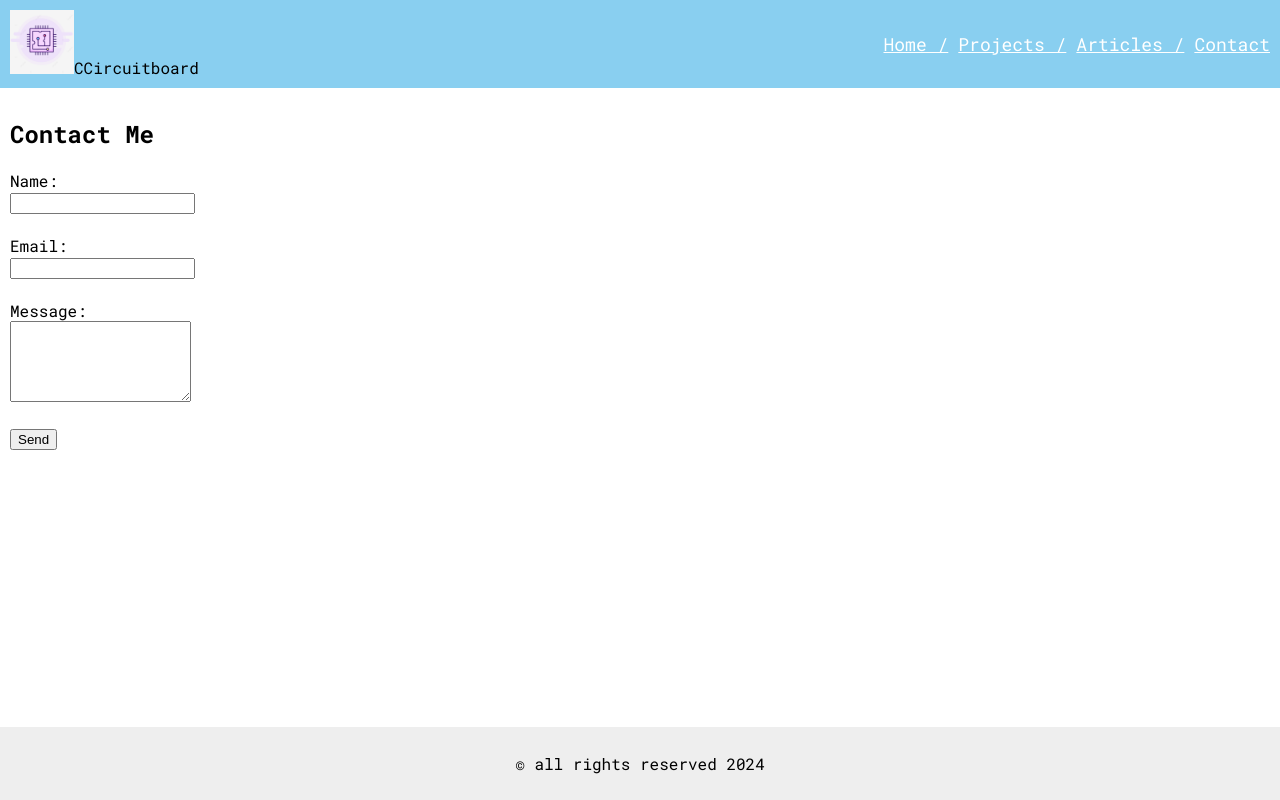
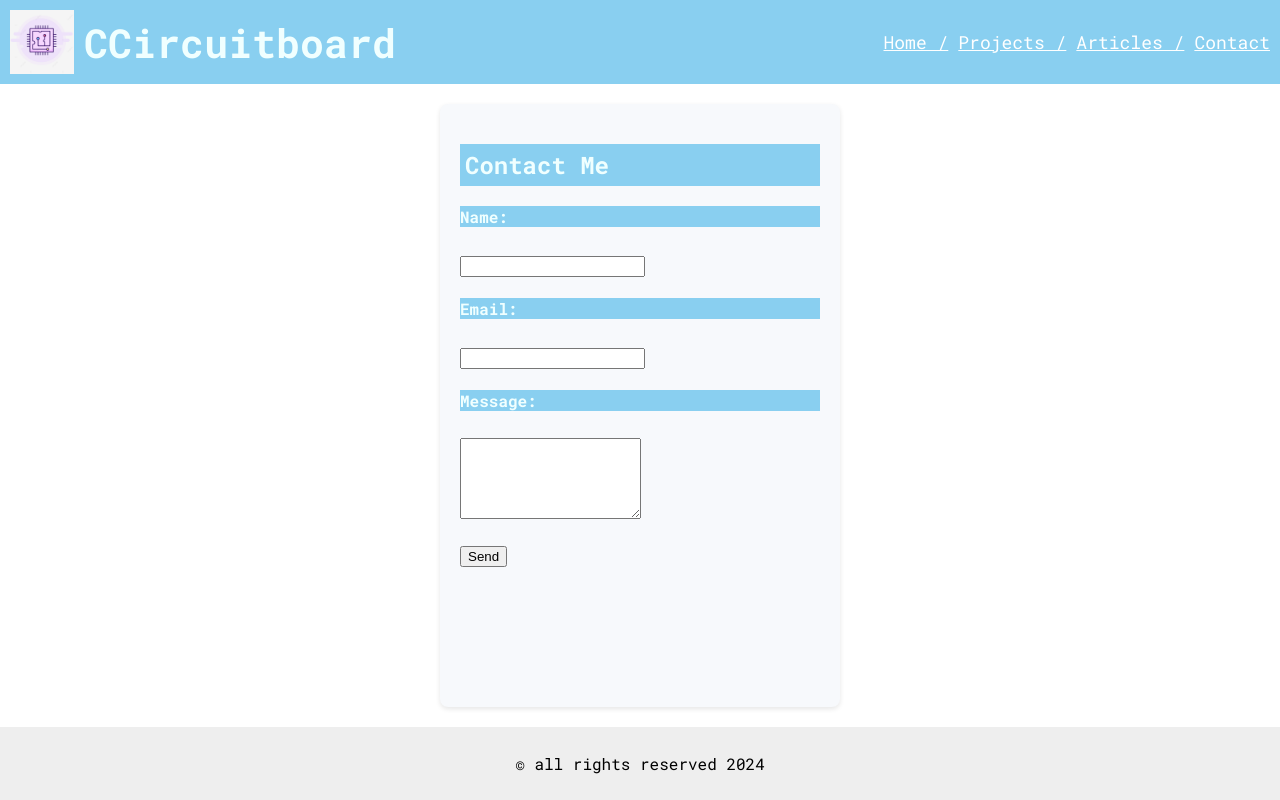
Before and after one commit to ccircuitboard/personal-portfolio, a plain HTML site: page contact.html in a window 1280 px wide. Drawn offline with Linux system fonts and the light colour scheme.

Commit message:
Style contact form

```diff
--- a/styles.css
+++ b/styles.css
@@ -23,6 +23,15 @@ header a, section.articles a {
     font-size: large;
 }
 
+.logo {
+    color: azure;
+    font-size: 40px;
+    font-weight: bolder;
+    display: flex;
+    align-items: center;
+    gap: 10px;
+}
+
 nav ul {
     display: flex;
     justify-content: space-around;
@@ -32,7 +41,7 @@ nav ul {
     margin: 0;
 }
 
-h2 {
+h1, h2 {
     background-color: #89CFF0;
     font-weight: bolder;
     color: azure;
@@ -58,6 +67,23 @@ section.projects li {
     text-align: center;
 }
 
+.contact {
+    max-width: 400px;
+    margin: 20px auto;
+    padding: 20px;
+    background-color: #f7f9fc;
+    border-radius: 8px;
+    box-shadow: 0 2px 5px rgba(0,0,0,0.1);
+}
+
+.contact label {
+    display: block;
+    margin-bottom: 6px;
+    font-weight: bold;
+    background-color: #89CFF0;
+    color: azure;
+  }
+
 footer {
     text-align: center;
     padding: 10px;
```
